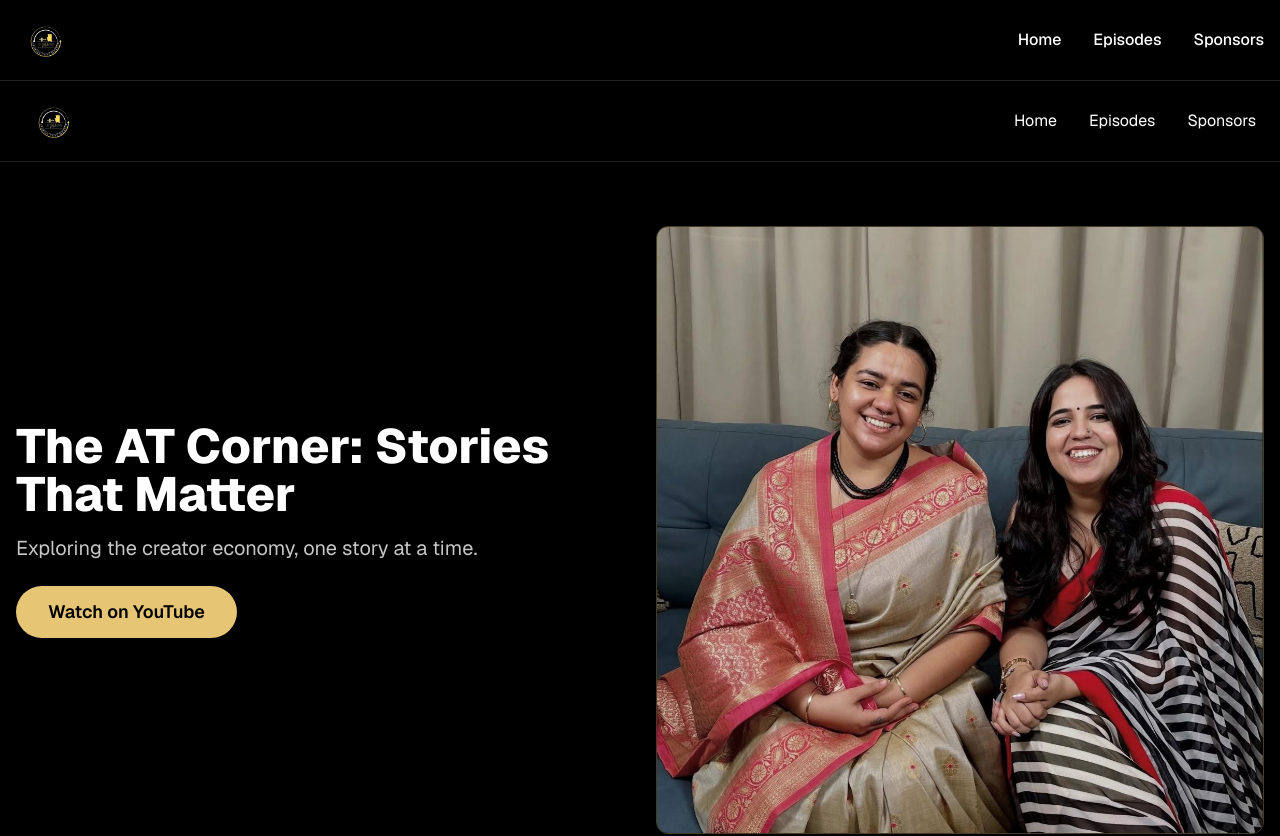
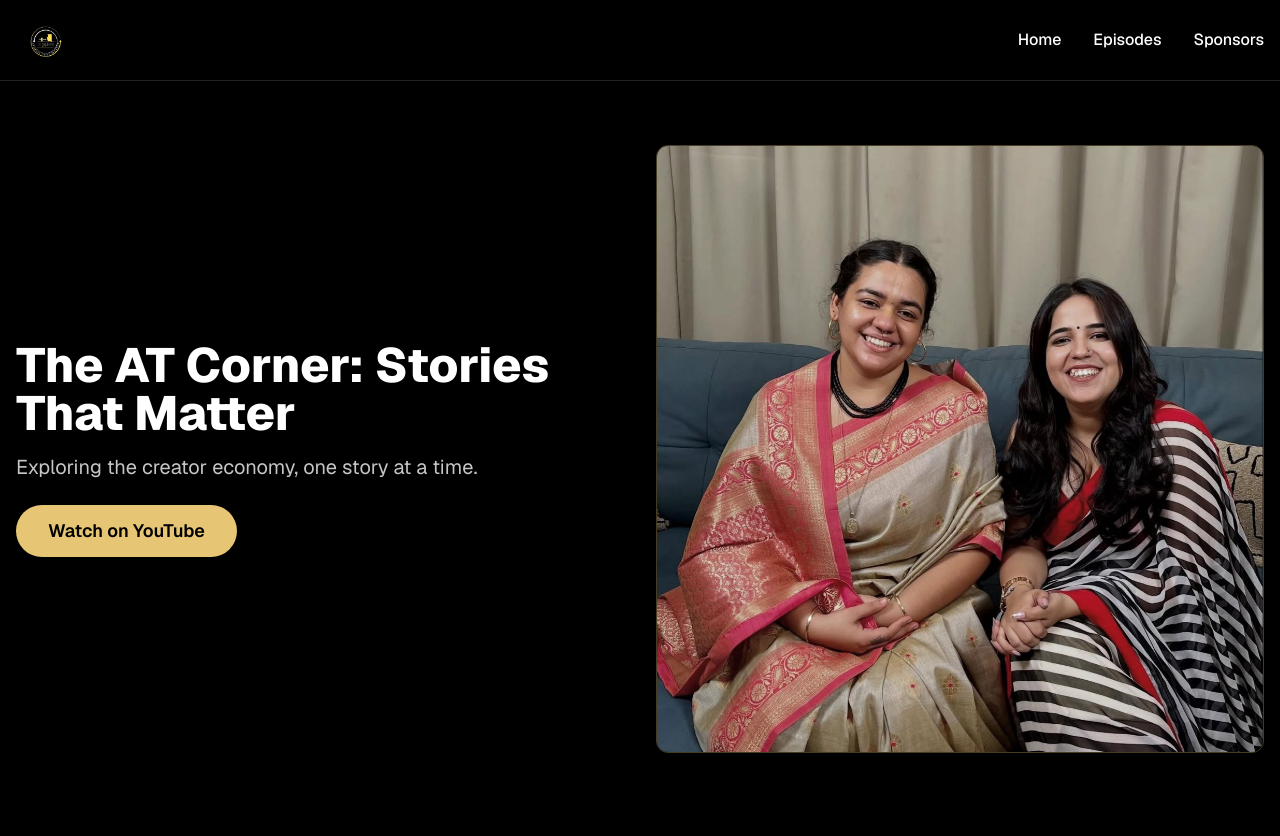
Before and after one commit to rithikmanglani/tac-website, a Next.js app: page / in a window 1280 px wide. Shown: the top 836 px of the page. Built offline with nearby package versions, Linux system fonts and the light colour scheme.

Commit message:
fixed double nav visibility

```diff
--- a/app/page.tsx
+++ b/app/page.tsx
@@ -11,7 +11,7 @@ export default function Home() {
 
   return (
     <div className="min-h-screen bg-black text-white font-sans flex flex-col">
-      {/* Navigation */}<nav className="relative z-50 w-full flex items-center justify-between px-4 py-5 border-b border-[#222] bg-black">
+      {/* Navigation */}<nav className="relative z-50 hidden w-full items-center justify-between border-b border-[#222] bg-black px-4 py-5 md:flex">
   <div>
     <Image src="/logo.jpg" alt="The AT Corner Logo" width={60} height={60} priority />
   </div>
@@ -25,7 +25,7 @@ export default function Home() {
   </div>
 </nav>
 
-      <nav className="w-full flex items-center justify-between px-6 py-5 border-b border-[#222] relative z-50 pointer-events-auto">
+      <nav className="relative z-50 flex w-full items-center justify-between border-b border-[#222] px-6 py-5 pointer-events-auto md:hidden">
         <div>
           <Image
             src="/logo.jpg"
```
